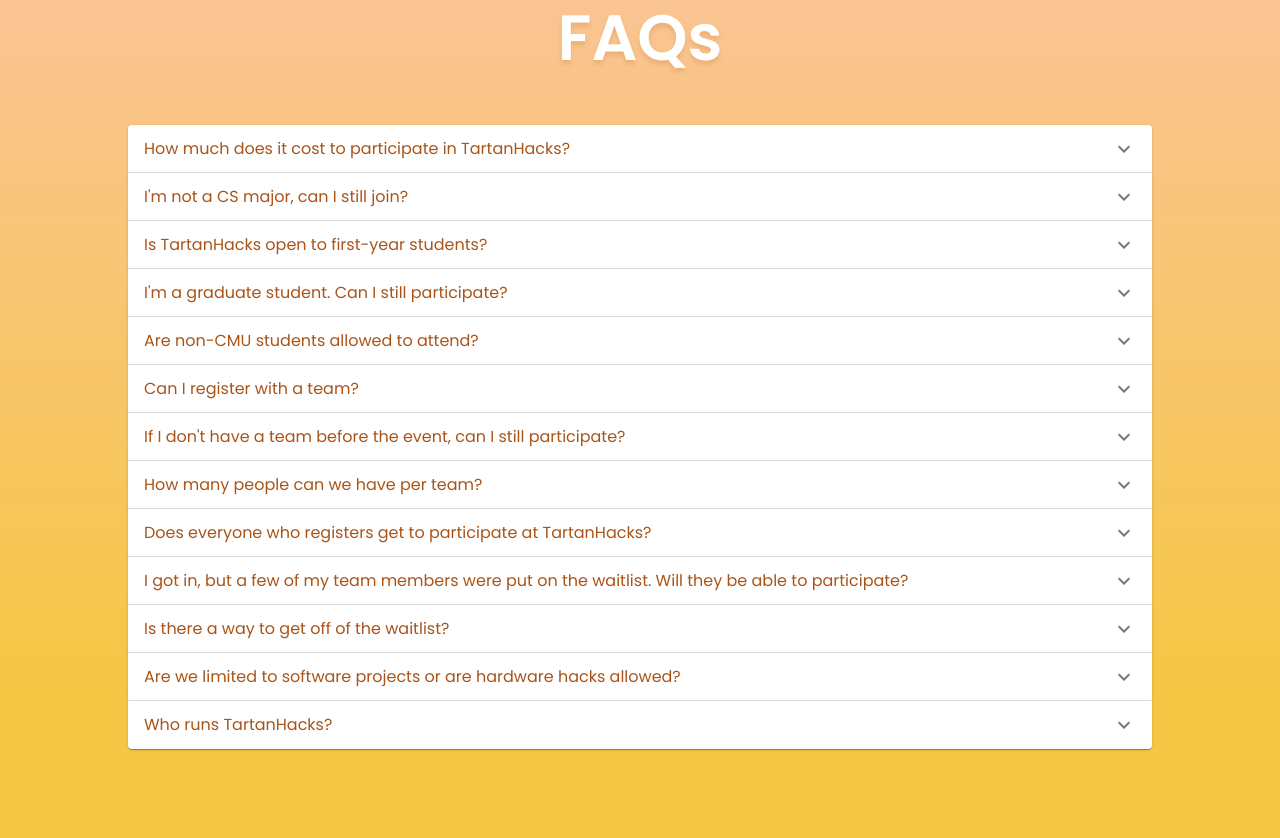
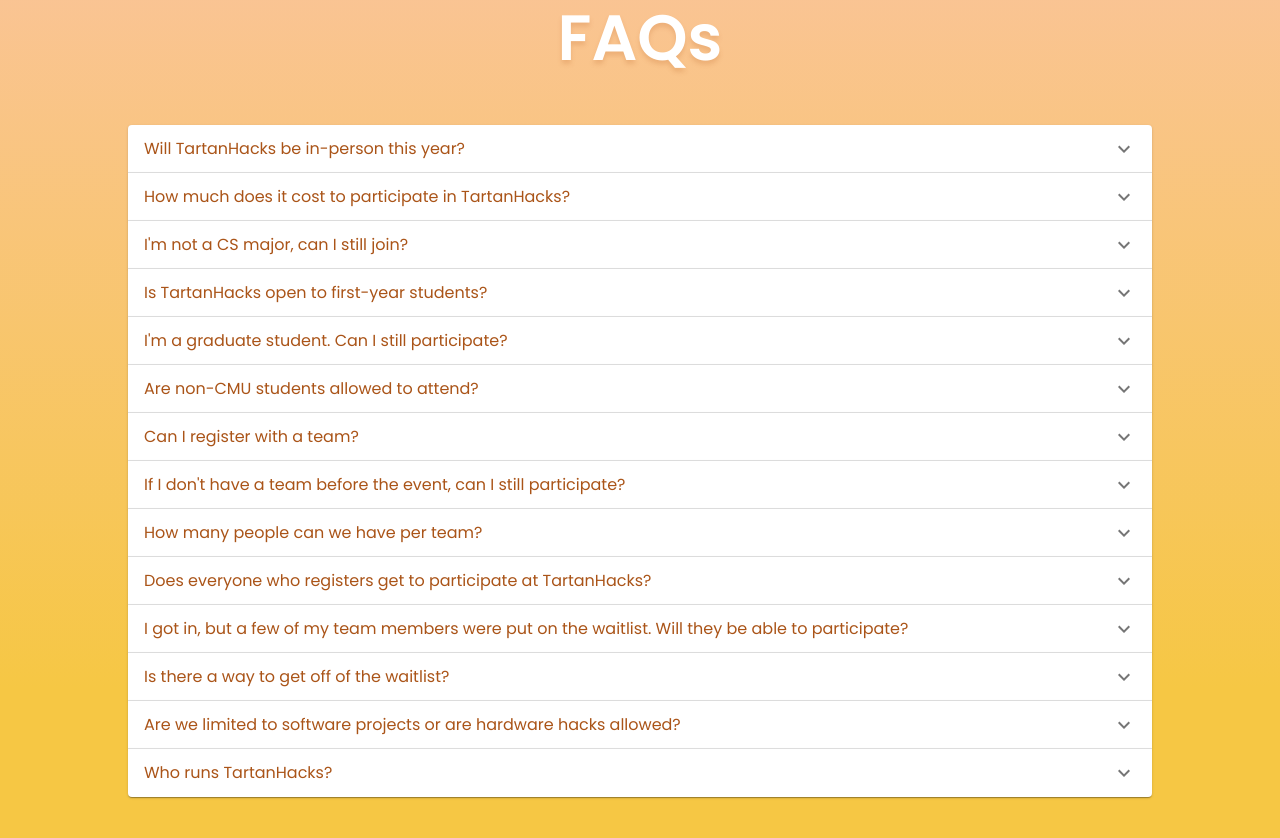
Before and after one commit to ScottyLabs/tartanhacks, a Next.js app: page / in a window 1280 px wide. Shown: the part 880-1718 px from the top of the page. Built offline with nearby package versions, Linux system fonts and the light colour scheme.

Commit message:
Added hybrid to FAQ

```diff
--- a/src/components/faq/FAQSection.tsx
+++ b/src/components/faq/FAQSection.tsx
@@ -38,6 +38,12 @@ const StyledAccordionContent = styled(AccordionDetails)({
 });
 
 const faqs = [
+  {
+    question: "Will TartanHacks be in-person this year?",
+    answer: `TartanHacks will be hybrid this year, with CMU students being given the option to
+    attend in-person. However, we are closely monitoring the current COVID-19 situation and may
+    consider moving to a completely virtual setting if the situation becomes more severe.`
+  },
   {
     question: "How much does it cost to participate in TartanHacks?",
     answer: "Nothing. TartanHacks is free for all undergraduate students!",
```
